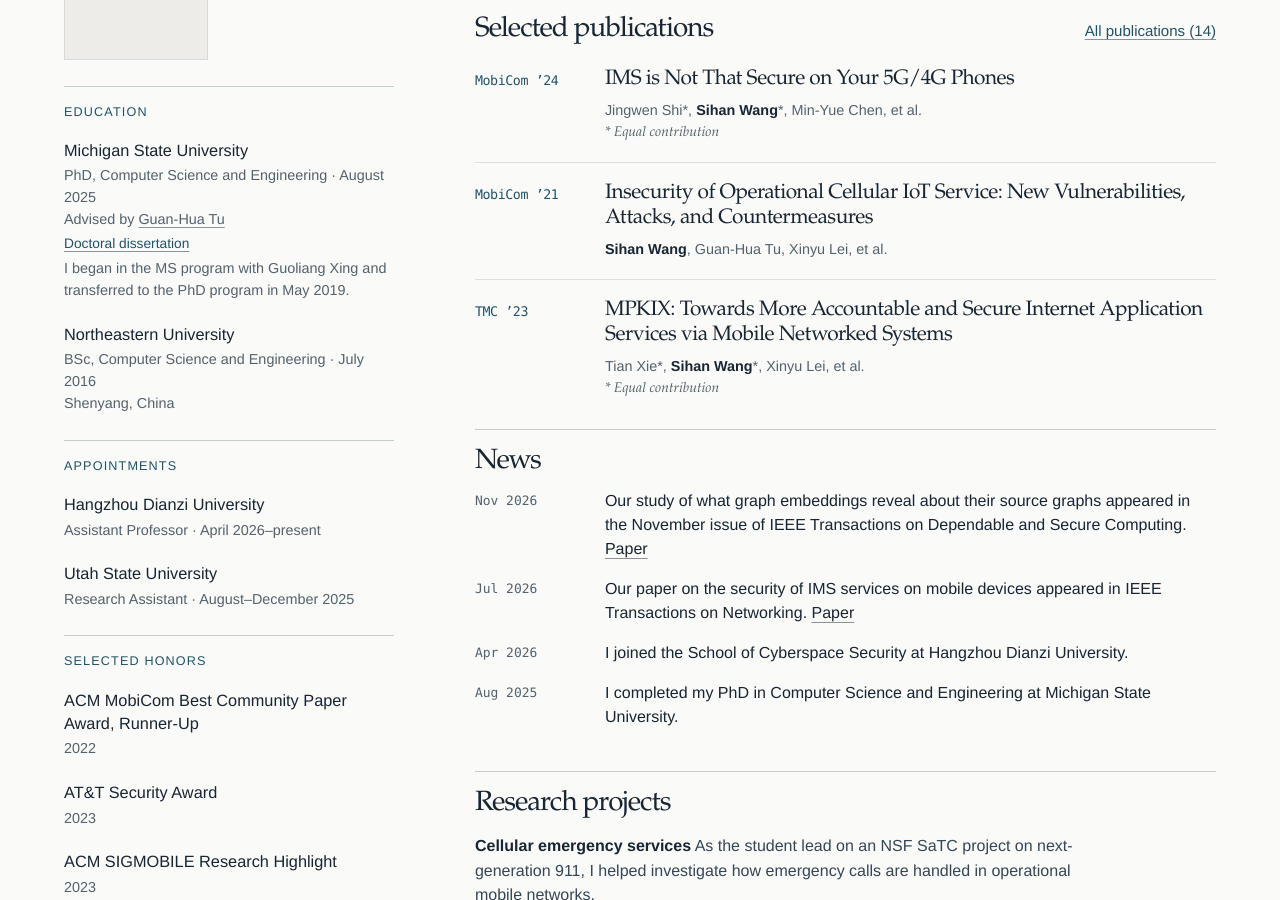
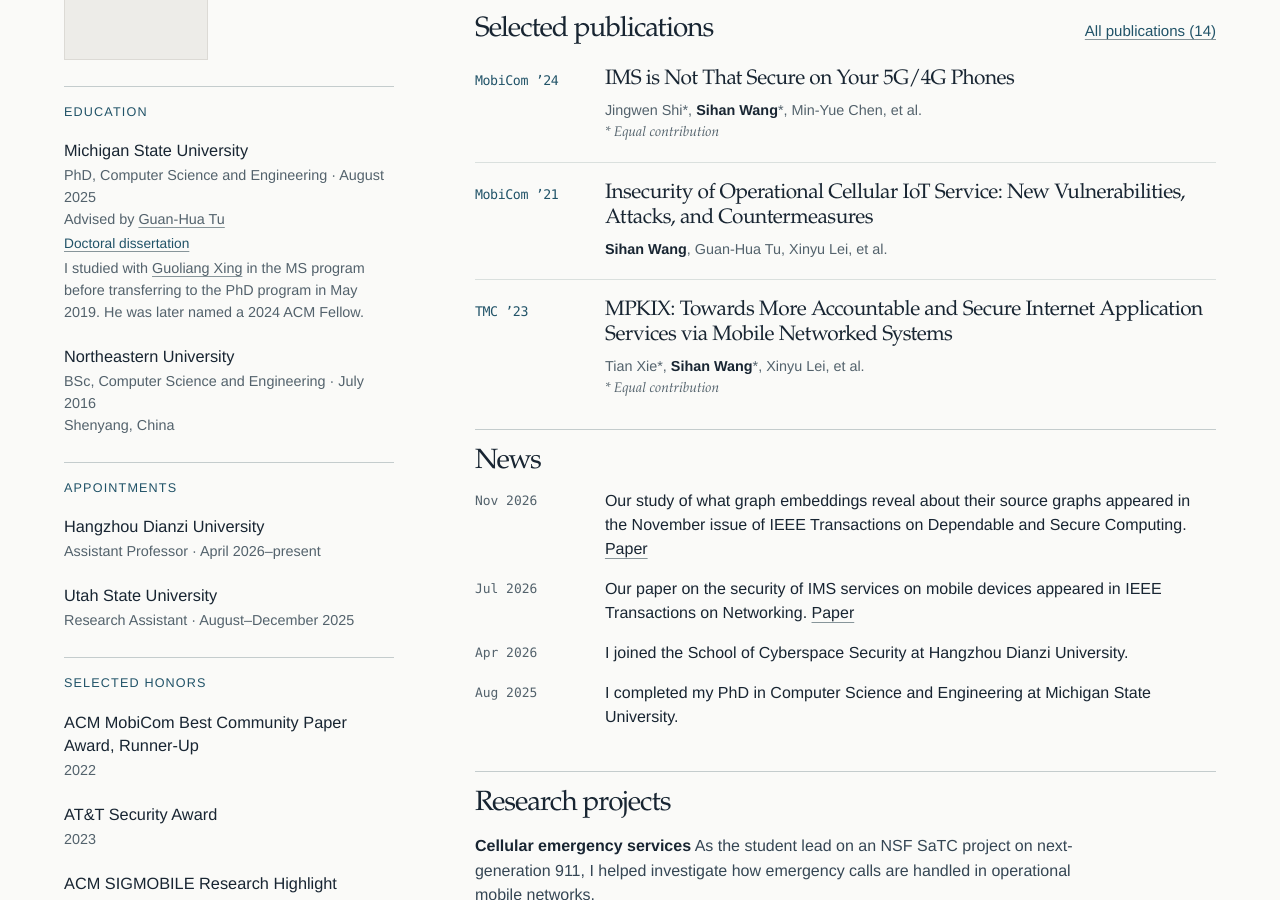
Before and after one commit to arckiCriss/arckicriss.github.io, a Jekyll site: the page built from index.html, in a window 1280 px wide and 900 px high, scrolled down 480 px. Built offline with Jekyll 4.4.1, drawn with Linux system fonts in a browser that asks for light colours.

Commit message:
Mention the MS advisor’s ACM fellowship in the education narrative
Keep the advisor’s name linked and describe his fellowship in a separate sentence.

```diff
--- a/_data/home/en.yml
+++ b/_data/home/en.yml
@@ -12,7 +12,7 @@ education:
   advisor_label: Advised by
   doctoral_advisor: Guan-Hua Tu
   dissertation: Doctoral dissertation
-  graduate_path: I began in the MS program with Guoliang Xing and transferred to the PhD program in May 2019.
+  graduate_path: I studied with [Guoliang Xing](https://www.ie.cuhk.edu.hk/faculty/xing-guoliang/) in the MS program before transferring to the PhD program in May 2019. He was later named a 2024 ACM Fellow.
   undergraduate_university: Northeastern University
   undergraduate_degree: BSc, Computer Science and Engineering · July 2016
   undergraduate_location: Shenyang, China
--- a/_data/home/zh.yml
+++ b/_data/home/zh.yml
@@ -12,7 +12,7 @@ education:
   advisor_label: 博士导师
   doctoral_advisor: 涂冠华
   dissertation: 博士学位论文
-  graduate_path: 硕士阶段师从邢国良，于 2019 年 5 月转入博士项目。
+  graduate_path: 硕士阶段师从[邢国良教授](https://www.ie.cuhk.edu.hk/faculty/xing-guoliang/)，2019 年 5 月转入博士项目。邢老师后来入选 2024 届 ACM Fellow。
   undergraduate_university: 东北大学
   undergraduate_degree: 计算机科学与工程学士 · 2016 年 7 月
   undergraduate_location: 中国沈阳
--- a/_layouts/home.html
+++ b/_layouts/home.html
@@ -36,7 +36,7 @@ layout: default
             {{ h.education.advisor_label | escape }} <a href="https://engineering.msu.edu/directory/faculty/ghtu">{{ h.education.doctoral_advisor | escape }}</a><br>
             <a class="dissertation" href="https://doi.org/10.25335/gahv-wz82">{{ h.education.dissertation | escape }}</a>
           </span>
-          <span class="degree-meta">{{ h.education.graduate_path | escape }}</span>
+          <div class="degree-meta">{{ h.education.graduate_path | markdownify }}</div>
         </li>
         <li>
           <span class="degree">{{ h.education.undergraduate_university | escape }}</span>
```
